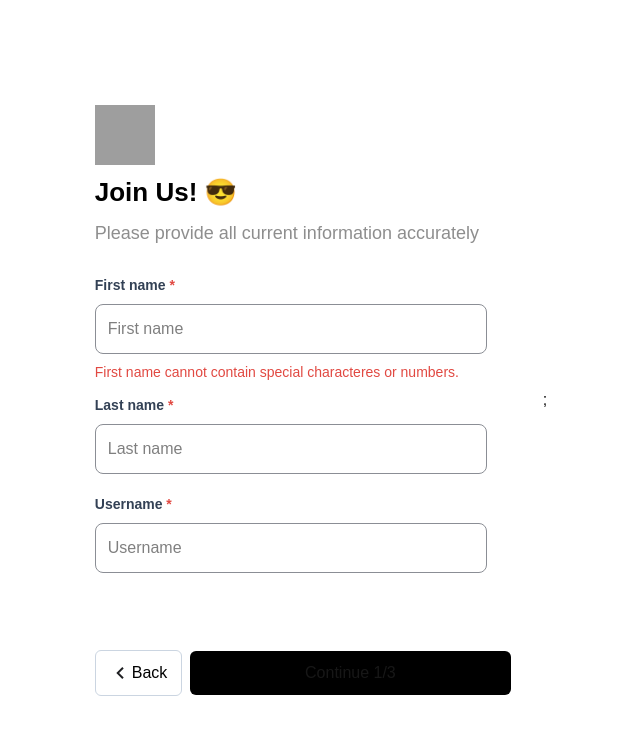
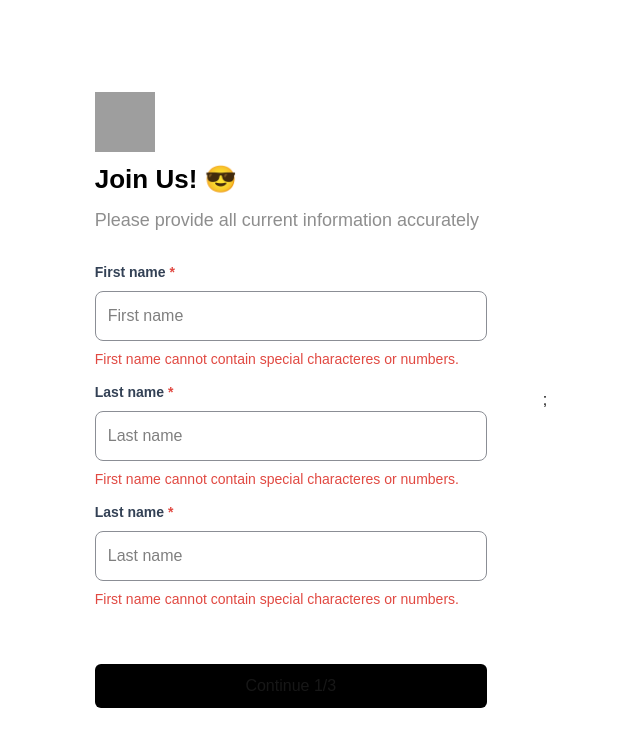
Before and after one commit to mnkhbldd/multisteps, a Next.js app: page / in a window 1280 px wide. Shown: the top 746 px of the page, without its empty margins (335-975 px from the left). Built offline with nearby package versions, Linux system fonts and the light colour scheme; grey boxes are pictures that could not be loaded.

Commit message:
Add multi-step form components and update Container layout

```diff
--- a/src/components/Container.jsx
+++ b/src/components/Container.jsx
@@ -1,10 +1,11 @@
 import { CustomInput, CustomButton } from ".";
+import { FirstStep, SecondStep } from "./Steps";
 
 export const Container = () => {
   return (
     <div>
       {/* Container  */}
-      <div className="w-[480px] h-[655px]  bg-white flex flex-col justify-between p-8 rounded-[8px]">
+      <div className="w-[480px] min-h-[655px] h-fit  bg-white flex flex-col justify-between p-8 rounded-[8px]">
         <div className="flex flex-col gap-7">
           {/* Header */}
           <div className="flex flex-col gap-2">
@@ -18,17 +19,9 @@ export const Container = () => {
             </p>
           </div>
           {/* Header Finished*/}
-          <div className="flex flex-col gap-3">
-            <CustomInput
-              Title="First name"
-              Types="email"
-              ErrorText="First name cannot contain special characteres or numbers."
-            />
-            <CustomInput Title="Last name" Types="text" />
-            <CustomInput Title="Username" Types="text" />
-          </div>
+          <FirstStep />
         </div>
-        <CustomButton />
+        <CustomButton First={true} />
       </div>
       {/* Container finished */}
     </div>
--- a/src/components/CustomButton.jsx
+++ b/src/components/CustomButton.jsx
@@ -1,7 +1,12 @@
-export const CustomButton = () => {
+// import { FirstStep } from "./Steps";
+
+export const CustomButton = ({ First }) => {
   return (
     <div className="flex items-center gap-2 ">
-      <button className="flex text-black w-[102px] border border-[#CBD5E1] px-3 py-2.5 rounded-[6px]">
+      <div className={`${First ? "hidden" : "flex"}`}>
+        <button
+          className={`flex text-black w-[102px] border border-[#CBD5E1] px-3 py-2.5 rounded-[6px]`}
+        >
           <svg
             xmlns="http://www.w3.org/2000/svg"
             width="24"
@@ -16,6 +21,7 @@ export const CustomButton = () => {
           </svg>{" "}
           Back
         </button>
+      </div>
       <button className="w-[392px] px-3 py-[10px] bg-black rounded-[6px]">
         Continue 1/3
       </button>
--- /dev/null
+++ b/src/components/Steps.jsx
@@ -0,0 +1,50 @@
+import { CustomInput } from ".";
+
+export const FirstStep = () => {
+  return (
+    <div className="flex flex-col gap-3 pb-[54px]">
+      <CustomInput
+        Title="First name"
+        Types="text"
+        ErrorText="First name cannot contain special characteres or numbers."
+      />
+      <CustomInput
+        Title="Last name"
+        Types="text"
+        ErrorText="First name cannot contain special characteres or numbers."
+      />
+      <CustomInput
+        Title="Last name"
+        Types="text"
+        ErrorText="First name cannot contain special characteres or numbers."
+      />
+    </div>
+  );
+};
+
+export const SecondStep = () => {
+  return (
+    <div className="flex flex-col gap-3 pb-[54px]">
+      <CustomInput
+        Title="Email"
+        Types="email"
+        ErrorText="Please provide a valid email address."
+      />
+      <CustomInput
+        Title="Phone number"
+        Types="tel"
+        ErrorText="Please enter a valid phone number."
+      />
+      <CustomInput
+        Title="Password"
+        Types="password"
+        ErrorText="Password must include letters and numbers."
+      />
+      <CustomInput
+        Title="Confirm password"
+        Types="password"
+        ErrorText="Passwords do not match. Please try again."
+      />
+    </div>
+  );
+};
--- a/src/components/index.js
+++ b/src/components/index.js
@@ -1,3 +1,4 @@
 export * from "./Container";
 export * from "./CustomInput";
 export * from "./CustomButton";
+export * from "./CustomInput";
```
Lines whose indentation alone changed are shown as unchanged.
